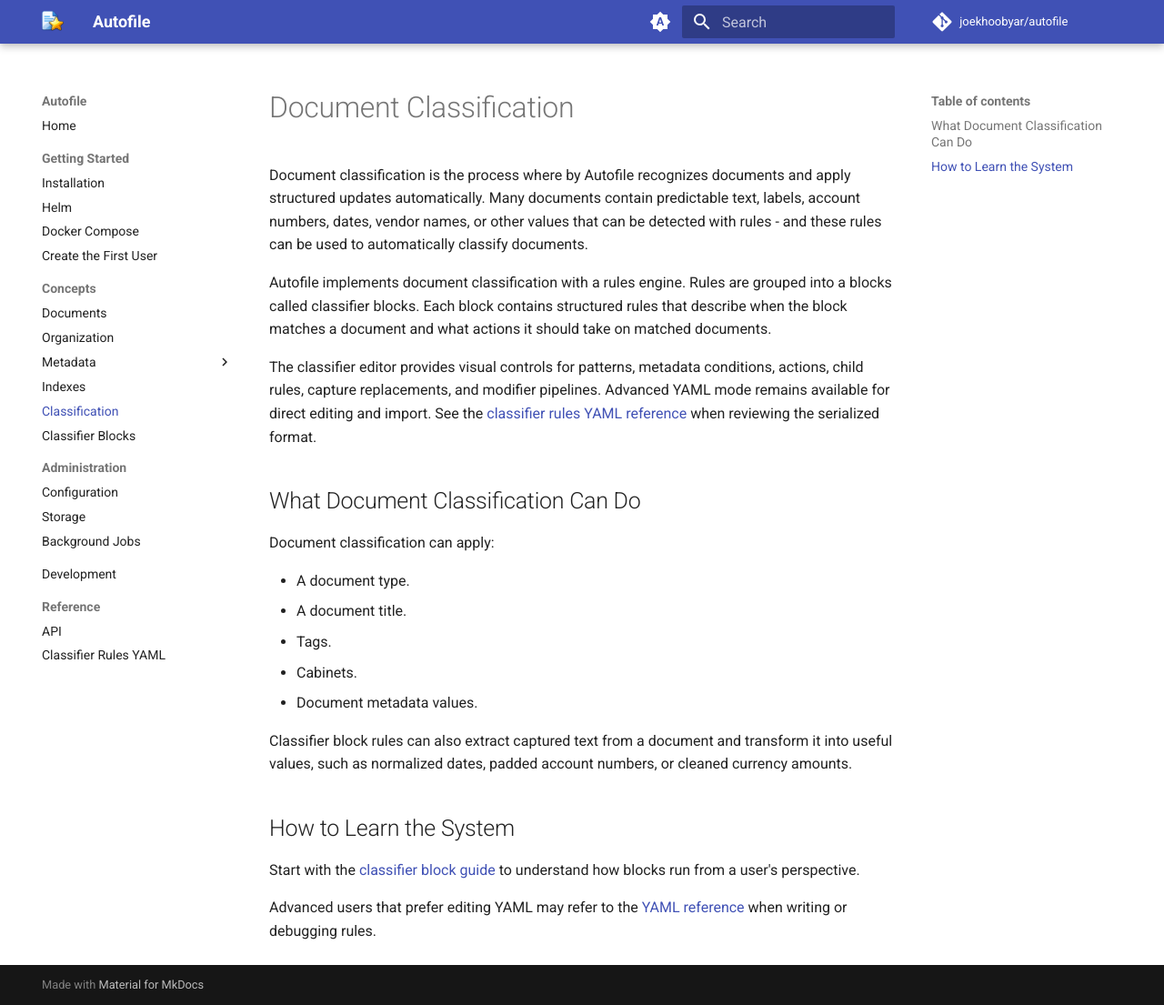
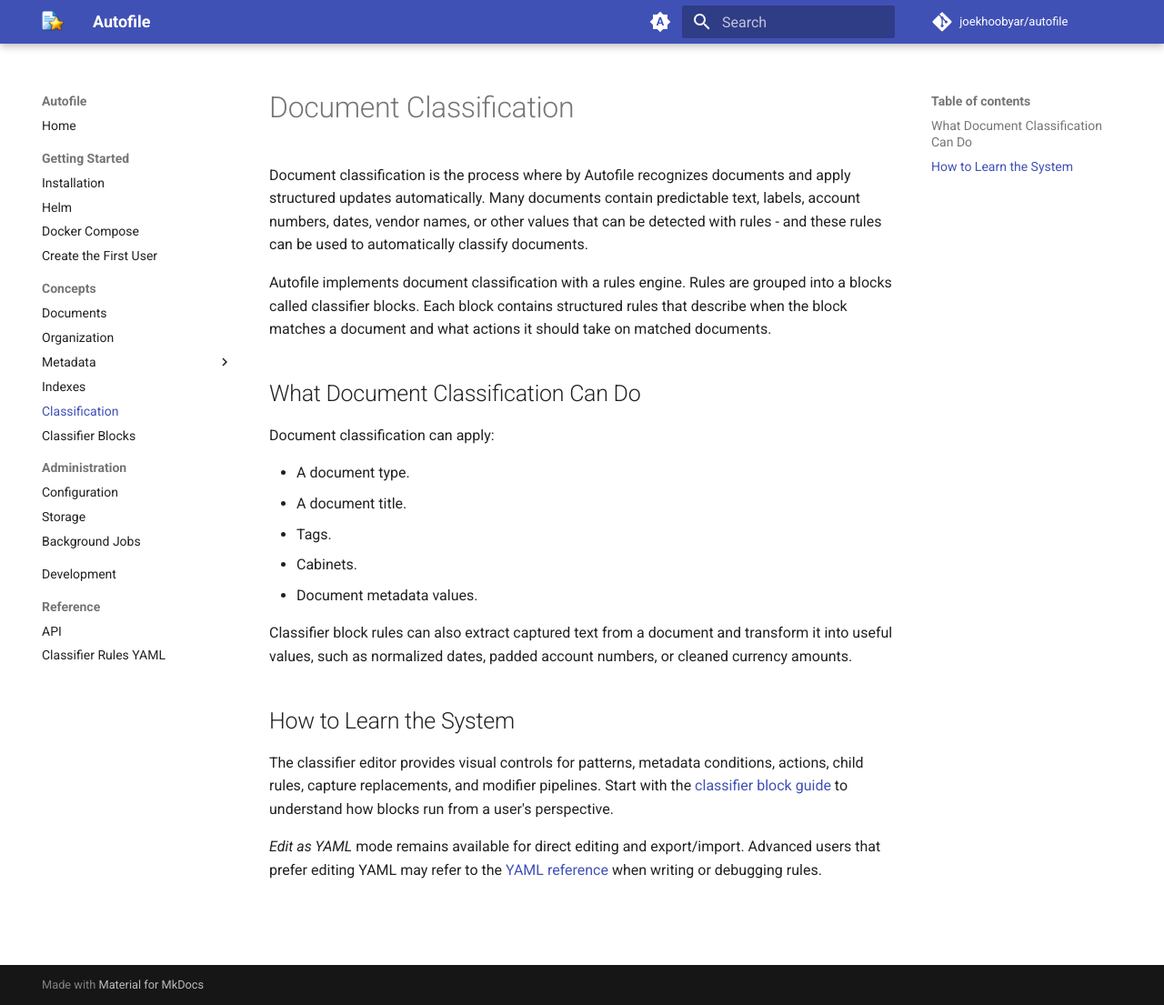
Before and after one commit to joekhoobyar/autofile, an MkDocs documentation site: the page built from docs/concepts/classifiers.md, in a window 1280 px wide and 1105 px high. Shown: the whole window at 91% size. Built offline with MkDocs 1.6.1 and Material for MkDocs 9.7.7, drawn with Linux system fonts in a browser that asks for light colours; comment, search, counter and statistics services are not loaded; some of the changed lines change nothing that is shown.

Commit message:
more updates to documentation

```diff
--- a/docs/concepts/classifiers.md
+++ b/docs/concepts/classifiers.md
@@ -4,7 +4,7 @@ Document classification is the process where by Autofile recognizes documents an
 
 Autofile implements document classification with a rules engine.  Rules are grouped into a blocks called classifier blocks.  Each block contains structured rules that describe when the block matches a document and what actions it should take on matched documents.
 
-The classifier editor provides visual controls for patterns, metadata conditions, actions, child rules, capture replacements, and modifier pipelines. Advanced YAML mode remains available for direct editing and import. See the [classifier rules YAML reference](../reference/classifier-rules-yaml.md) when reviewing the serialized format.
+
 
 ## What Document Classification Can Do
 
@@ -20,6 +20,6 @@ Classifier block rules can also extract captured text from a document and transf
 
 ## How to Learn the System
 
-Start with the [classifier block guide](classifier-blocks.md) to understand how blocks run from a user's perspective.
+The classifier editor provides visual controls for patterns, metadata conditions, actions, child rules, capture replacements, and modifier pipelines. Start with the [classifier block guide](classifier-blocks.md) to understand how blocks run from a user's perspective.
 
-Advanced users that prefer editing YAML may refer to the [YAML reference](../reference/classifier-rules-yaml.md) when writing or debugging rules.
+_Edit as YAML_ mode remains available for direct editing and export/import. Advanced users that prefer editing YAML may refer to the [YAML reference](../reference/classifier-rules-yaml.md) when writing or debugging rules.
```
